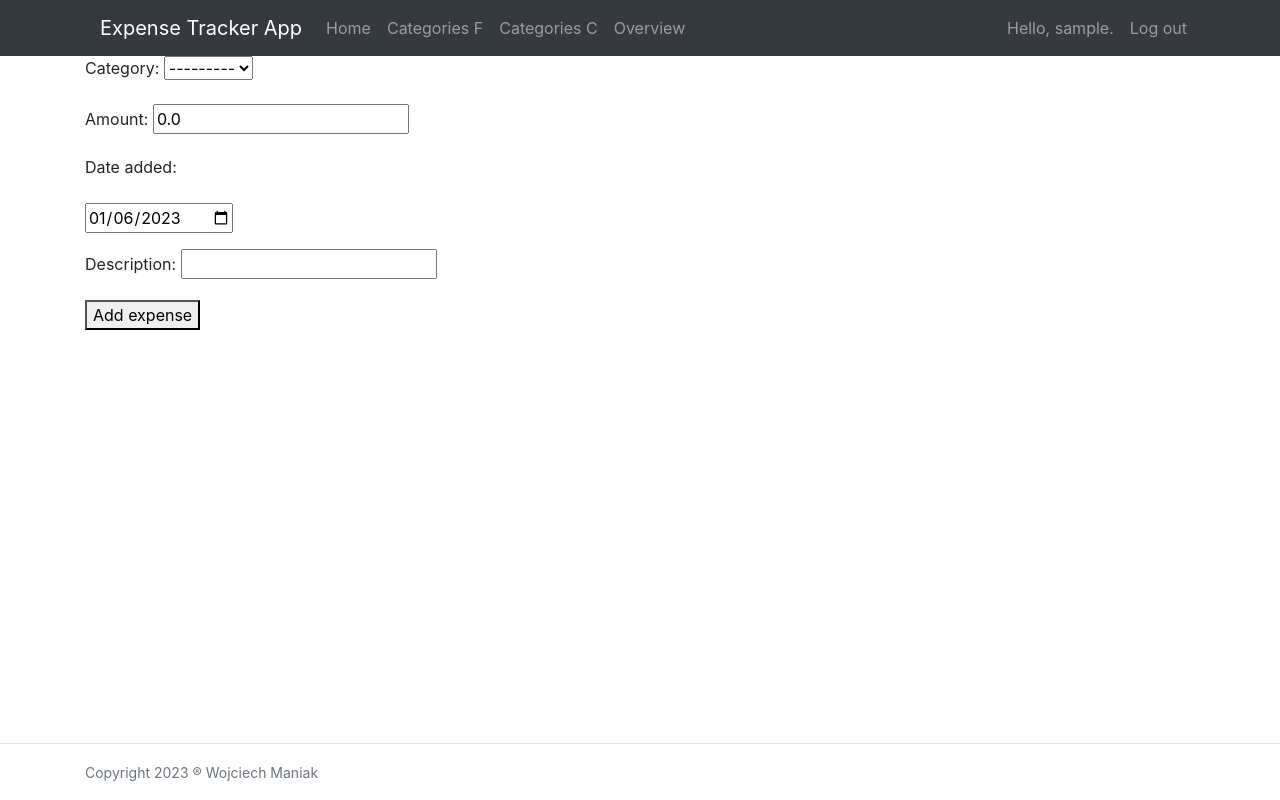
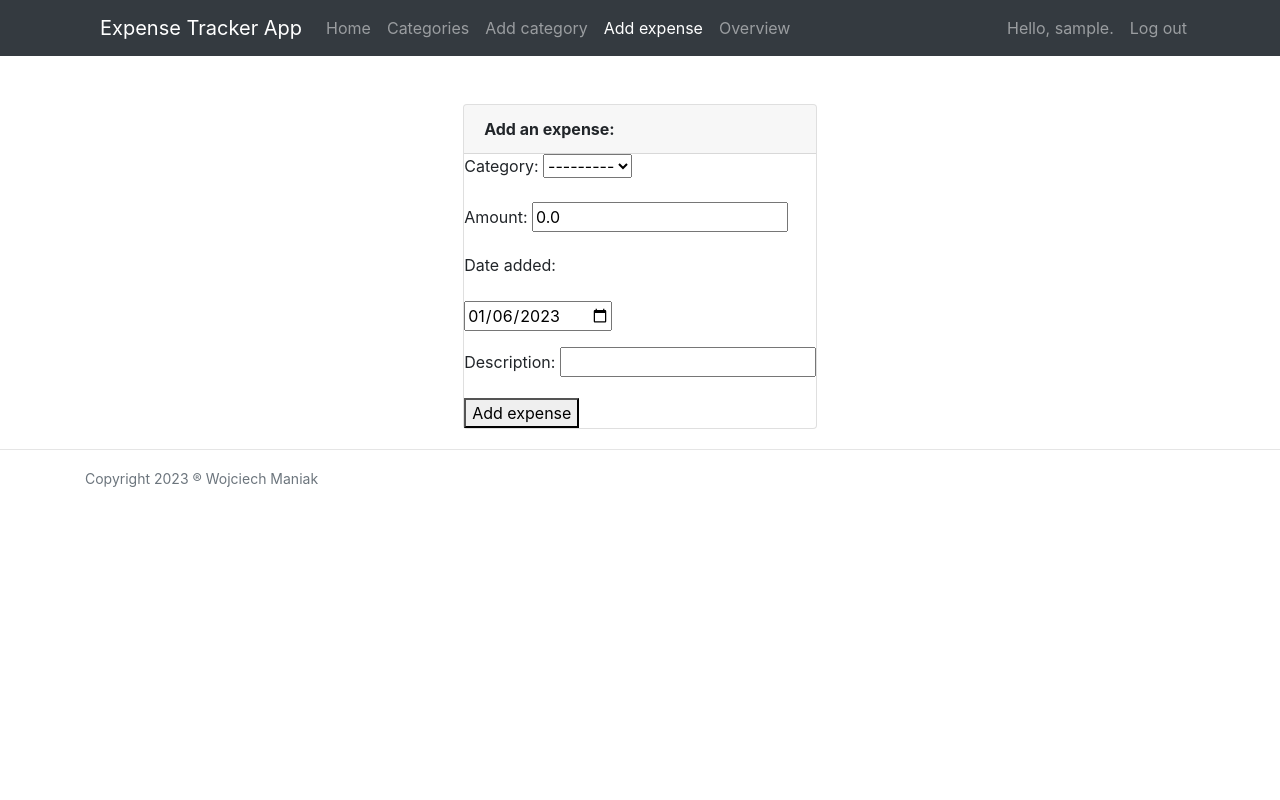
Before and after one commit to The-Maniak/expense_tracker, a Django app: page /add_expense/ in a window 1280 px wide. Run offline with Django 4.2, Linux system fonts and the light colour scheme; the visitor is signed in with stand-in values (Sample User, id 1); data that the repository does not hold is empty; some libraries are stand-ins or nearby versions.

Commit message:
Added "card" looks to add category and add expense pages, login_required decorator to missing it items in views.py.

```diff
--- a/expense_tracker_app/templates/expense_tracker_app/base.html
+++ b/expense_tracker_app/templates/expense_tracker_app/base.html
@@ -22,12 +22,18 @@
                 <li class="nav-item {% if url_name == 'index' %}active{% endif %}">
                     <a class="nav-link" href="{% url 'expense_tracker_app:index' %}">Home</a>
                 </li>
-                <li class="nav-item {% if url_name == 'categories_function' %}active{% endif %}">
-                    <a class="nav-link" href="{% url 'expense_tracker_app:categories_function' %}">Categories
-                        F</a>
+                <!--                <li class="nav-item {% if url_name == 'categories_function' %}active{% endif %}">-->
+                <!--                    <a class="nav-link" href="{% url 'expense_tracker_app:categories_function' %}">Categories-->
+                <!--                        F</a>-->
+                <!--                </li>-->
+                <li class="nav-item {% if url_name == 'categories_class' %}active{% endif %}">
+                    <a class="nav-link" href="{% url 'expense_tracker_app:categories_class' %}">Categories</a>
                 </li>
-                <li class="nav-item {% if url_name == 'categories_class' %}active{% endif %}">
-                    <a class="nav-link" href="{% url 'expense_tracker_app:categories_class' %}">Categories C</a>
+                <li class="nav-item {% if url_name == 'add_category' %}active{% endif %}">
+                    <a class="nav-link" href="{% url 'expense_tracker_app:add_category' %}">Add category</a>
+                </li>
+                <li class="nav-item {% if url_name == 'add_expense' %}active{% endif %}">
+                    <a class="nav-link" href="{% url 'expense_tracker_app:add_expense' %}">Add expense</a>
                 </li>
                 <li class="nav-item {% if url_name == 'overview' %}active{% endif %}">
                     <a class="nav-link" href="{% url 'expense_tracker_app:overview' %}">Overview</a>
@@ -60,8 +66,8 @@
     <!--<div>{% block page_header %}{%endblock page_header %}</div>-->
     <div>{% block content %}{% endblock content%}</div>
 </div>
-<footer class="fixed-bottom">
-    <hr />
+<footer class="footer mt-auto py-1 sticky-bottom">
+    <hr/>
     <div class="container">
         <p class="text-secondary"><small> Copyright 2023 &#174; Wojciech Maniak</small></p>
     </div>
--- a/expense_tracker_app/templates/expense_tracker_app/expense_form.html
+++ b/expense_tracker_app/templates/expense_tracker_app/expense_form.html
@@ -10,10 +10,19 @@ ET - Add expense
 {% endblock page_header %}
 
 {% block content %}
+<div class="container mt-auto pt-5">
+    <div class="row justify-content-center">
+        <div class="card">
+            <div class="card-header">
+                <strong>Add an expense:</strong>
+            </div>
+            <form method="post">
+                {% csrf_token %}
+                {{ form.as_p }}
+                <button name="submit">Add expense</button>
+            </form>
+        </div>
+    </div>
+</div>
 
-<form method="post">
-{% csrf_token %}
-{{ form.as_p }}
-<button name="submit">Add expense</button>
-</form>
-{% endblock content %}
+    {% endblock content %}
--- a/expense_tracker_app/templates/expense_tracker_app/overview.html
+++ b/expense_tracker_app/templates/expense_tracker_app/overview.html
@@ -12,7 +12,7 @@ ET - Overview
 
 {% block content %}
 <div class="container">
-    <div class="row">
+    <div class="row my-5">
         <div class="col">
             <table>
                 <tr bgcolor="navyblue">
--- a/expense_tracker_app/views.py
+++ b/expense_tracker_app/views.py
@@ -81,7 +81,7 @@ def category(request, category_id):
         context = {'expenses': expenses, 'category': category}
     return render(request, 'expense_tracker_app/category.html', context)
 
-
+@login_required()
 def add_category(request):
     """Add a new category of expenses."""
     if request.method != 'POST':
```
Also changed, not shown: expense_tracker_app/templates/expense_tracker_app/add_category.html (+11 -3 lines), expense_tracker_app/templates/expense_tracker_app/add_expense.html (+9 -1 lines), expense_tracker_app/templates/expense_tracker_app/categories.html (+9 -0 lines), expense_tracker_app/templates/expense_tracker_app/category_list.html (+8 -1 lines).
